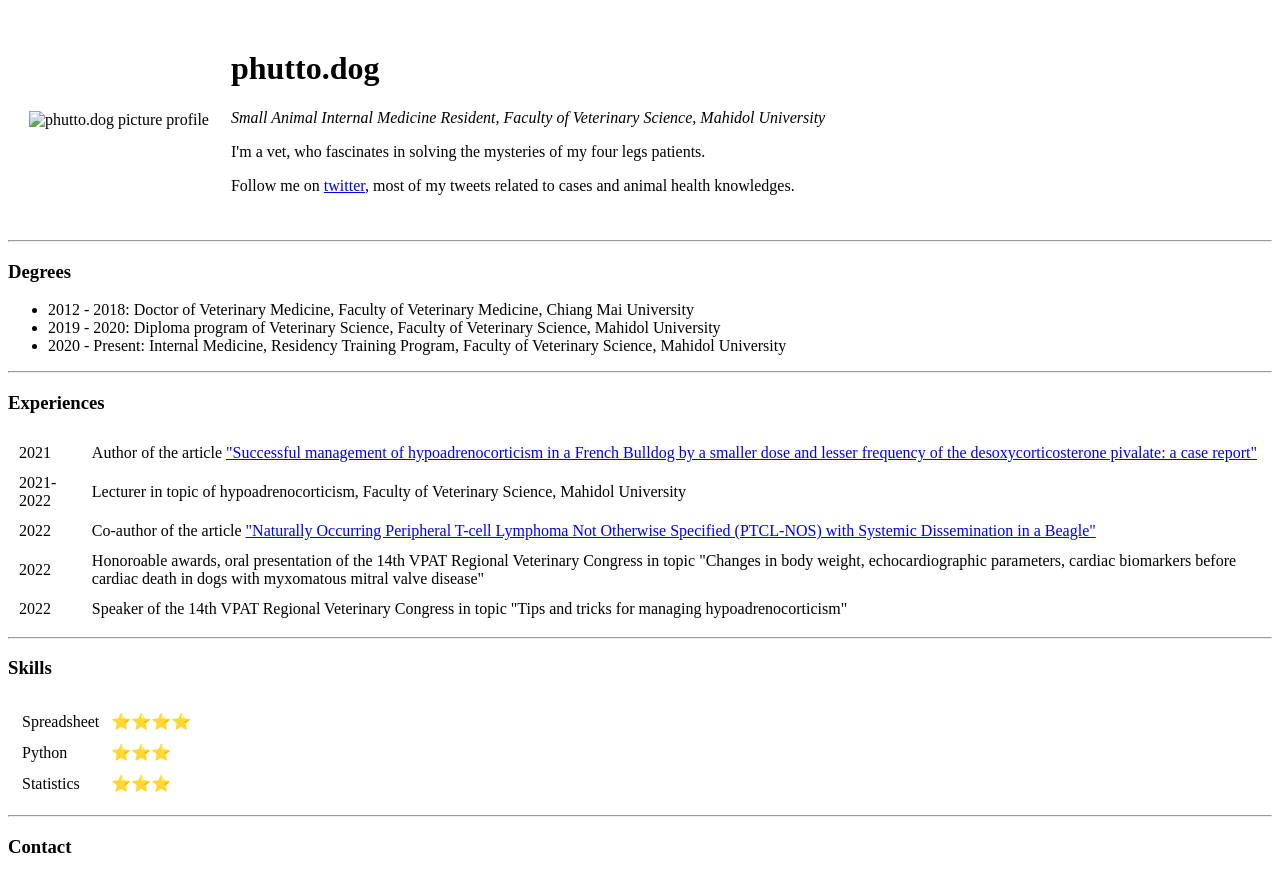
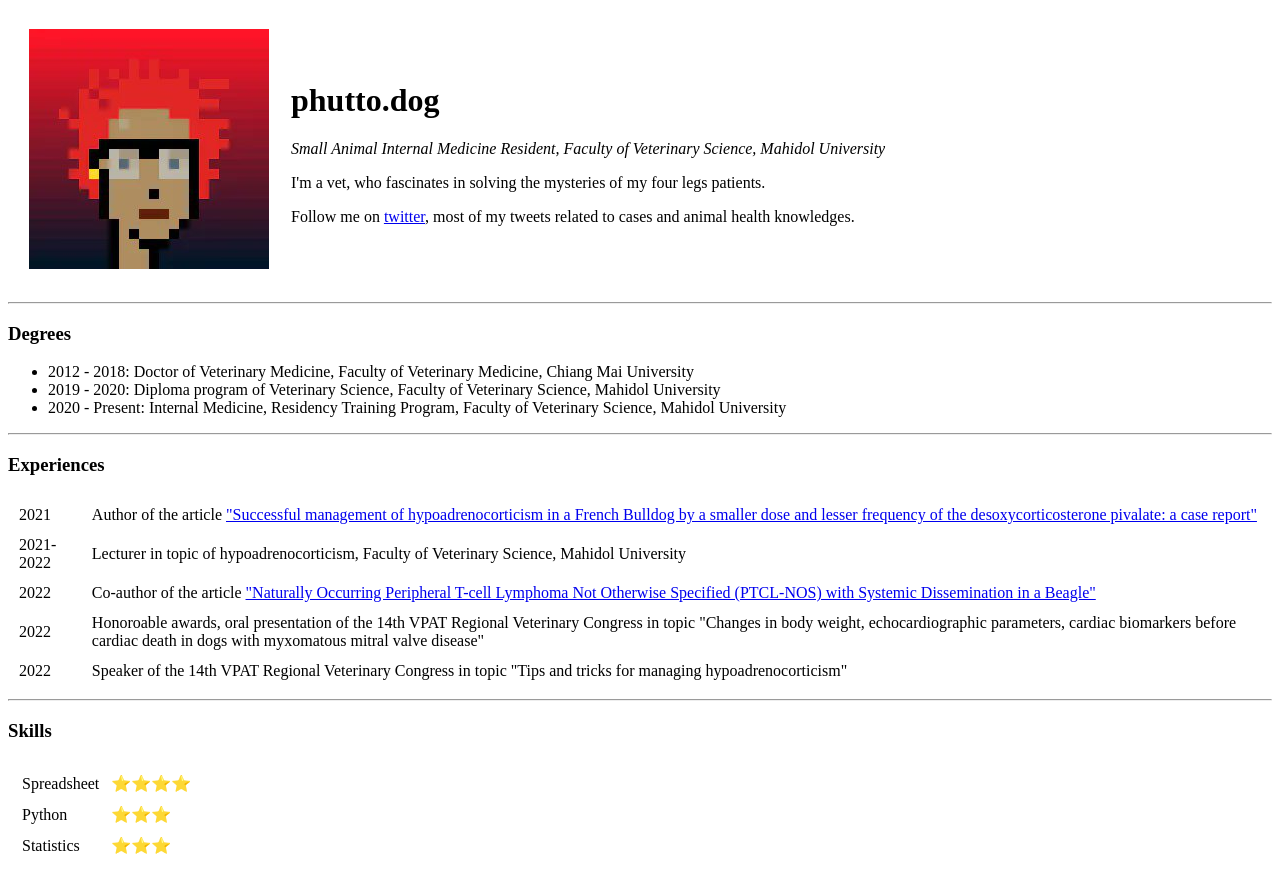
Before and after one commit to chphuttipan/cv, a plain HTML site: page index.html in a window 1280 px wide. Shown: the top 872 px of the page. Drawn offline with Linux system fonts and the light colour scheme.

Commit message:
Update index.html

```diff
--- a/index.html
+++ b/index.html
@@ -9,7 +9,7 @@
   <body>
     <table cellspacing="20">
       <tr>
-        <td><img src="phutto_dog.jpg" alt="phutto.dog picture profile"></td>
+        <td><img src="images/phutto_dog.jpg" alt="phutto.dog picture profile"></td>
         <td>
           <h1>phutto.dog</h1>
           <p><em>Small Animal Internal Medicine Resident, Faculty of Veterinary Science, Mahidol University</em></p>
```
